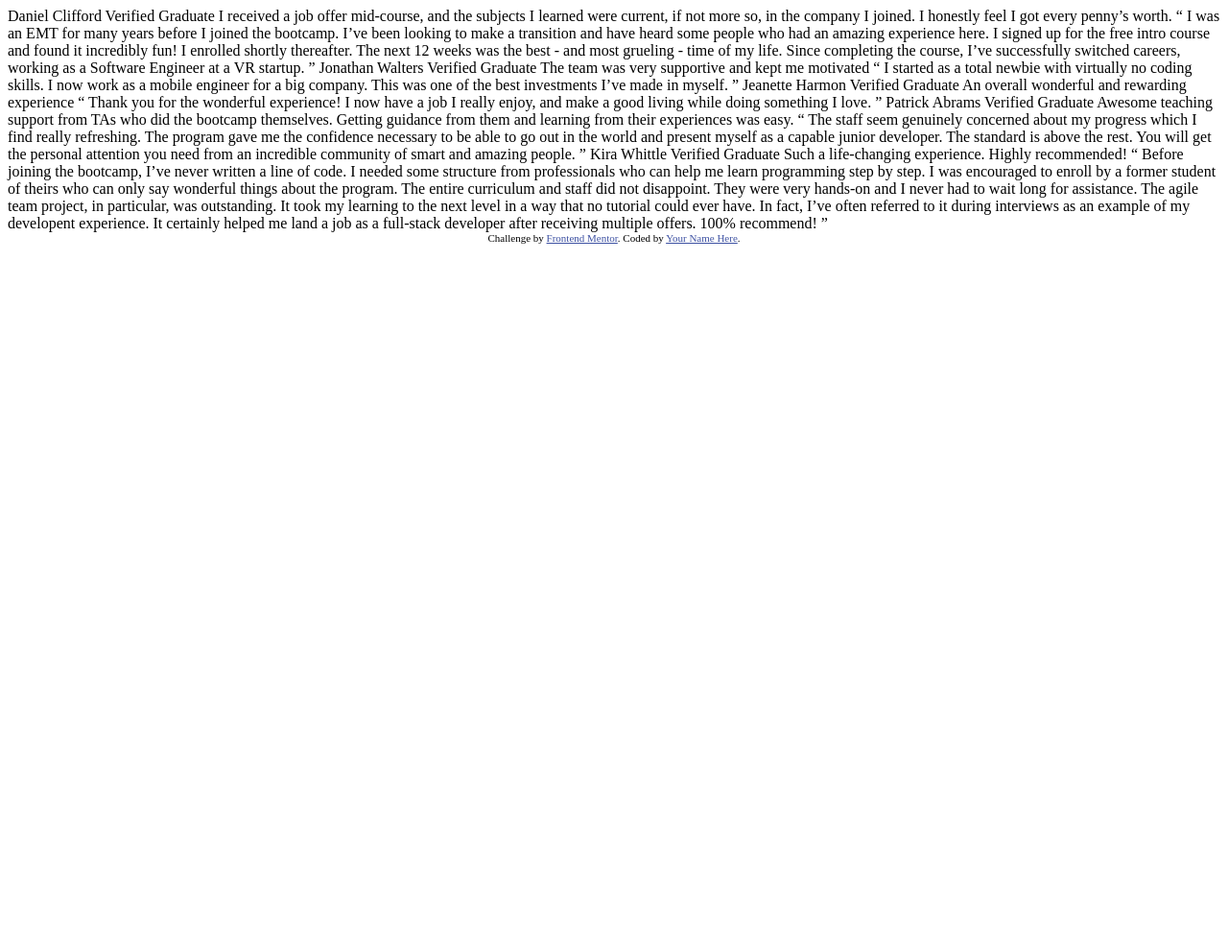
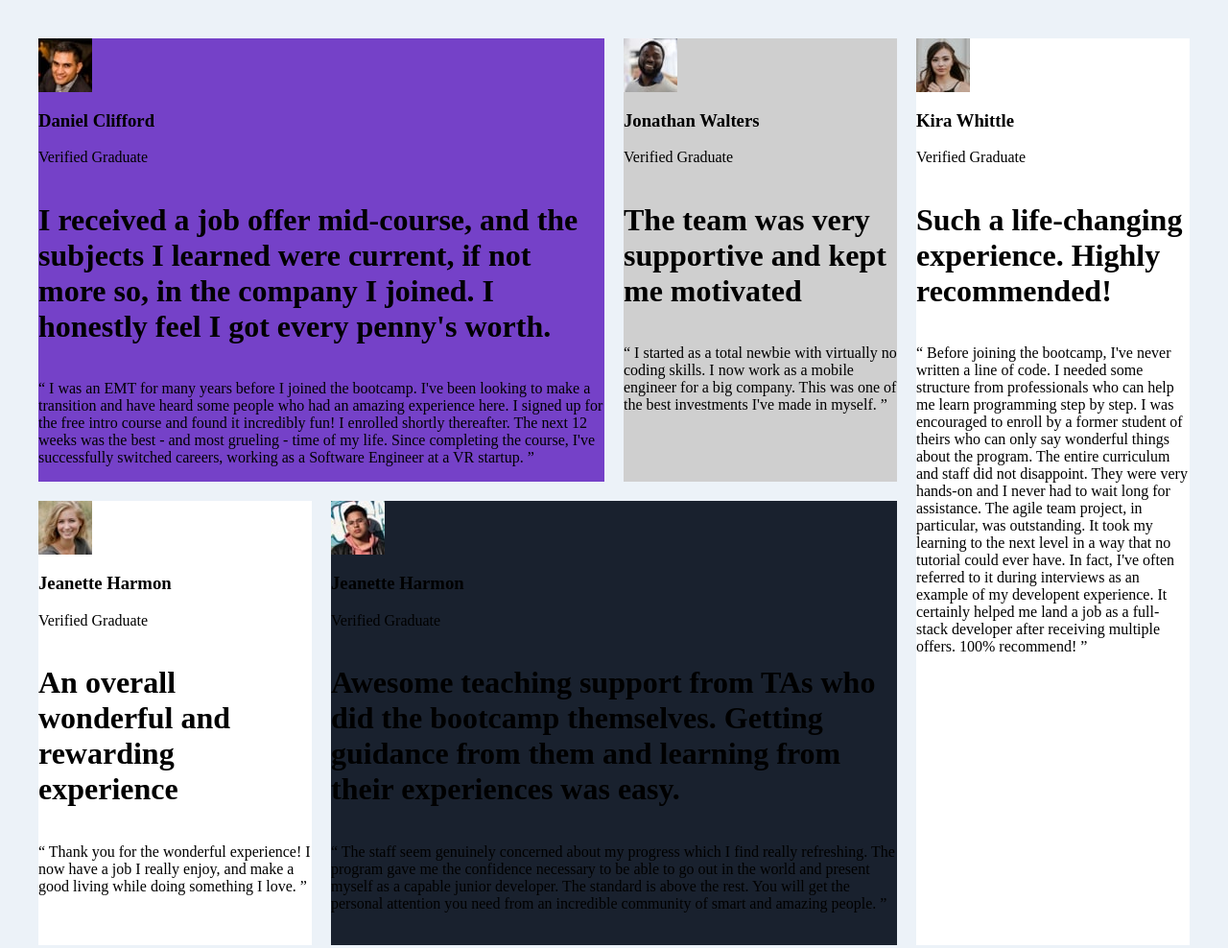
Before and after one commit to ucolinmee/frontendmentor-testimonialsGrid, a plain HTML site: page index.html in a window 1280 px wide. Shown: the whole page at 96% size. Before the commit the page ends 800 px from the top, so only its background shows below. Drawn offline with Linux system fonts and the light colour scheme.

Commit message:
Add rough layout using css grid

```diff
--- a/index.html
+++ b/index.html
@@ -1,74 +1,137 @@
-<html lang="en"><head>
-    <meta charset="UTF-8">
-    <meta name="viewport" content="width=device-width, initial-scale=1.0"> <!-- displays site properly based on user's device -->
+<html lang="en">
+  <head>
+    <meta charset="UTF-8" />
+    <meta name="viewport" content="width=device-width, initial-scale=1.0" />
+    <!-- displays site properly based on user's device -->
 
-    <link rel="icon" type="image/png" sizes="32x32" href="./images/favicon-32x32.png">
+    <link
+      rel="icon"
+      type="image/png"
+      sizes="32x32"
+      href="./images/favicon-32x32.png"
+    />
 
-    <title>Frontend Mentor | [Challenge Name Here]</title>
+    <title>Frontend Mentor | [Testimonial Grid]</title>
 
-    <!-- Feel free to remove these styles or customise in your own stylesheet 👍 -->
-    <style>
-      .attribution { font-size: 11px; text-align: center; }
-      .attribution a { color: hsl(228, 45%, 44%); }
-    </style>
+    <link rel="stylesheet" href="style.css" />
   </head>
   <body>
-    Daniel Clifford
-    Verified Graduate
+    <main>
+      <div class="grid">
+        <div class="testimonial-card first">
+          <div class="profile">
+            <img src="./images/image-daniel.jpg" />
+            <h3>Daniel Clifford</h3>
+            <p>Verified Graduate</p>
+          </div>
+          <div class="testimonial-header">
+            <h1>
+              I received a job offer mid-course, and the subjects I learned were
+              current, if not more so, in the company I joined. I honestly feel
+              I got every penny&#39s worth.
+            </h1>
+          </div>
+          <div class="testimonial-description">
+            <p>
+              “ I was an EMT for many years before I joined the bootcamp. I&#39ve
+              been looking to make a transition and have heard some people who
+              had an amazing experience here. I signed up for the free intro
+              course and found it incredibly fun! I enrolled shortly thereafter.
+              The next 12 weeks was the best - and most grueling - time of my
+              life. Since completing the course, I&#39ve successfully switched
+              careers, working as a Software Engineer at a VR startup. ”
+            </p>
+          </div>
+        </div>
 
-    I received a job offer mid-course, and the subjects I learned were current, if not more so,
-    in the company I joined. I honestly feel I got every penny’s worth.
+        <div class="testimonial-card second">
+          <div class="profile">
+            <img src="./images/image-jonathan.jpg" />
+            <h3>Jonathan Walters</h3>
+            <p>Verified Graduate</p>
+          </div>
+          <div class="testimonial-header">
+            <h1>The team was very supportive and kept me motivated</h1>
+          </div>
+          <div class="testimonial-description">
+            <p>
+              “ I started as a total newbie with virtually no coding skills. I
+              now work as a mobile engineer for a big company. This was one of
+              the best investments I&#39ve made in myself. ”
+            </p>
+          </div>
+        </div>
 
-    “ I was an EMT for many years before I joined the bootcamp. I’ve been looking to make a
-    transition and have heard some people who had an amazing experience here. I signed up
-    for the free intro course and found it incredibly fun! I enrolled shortly thereafter.
-    The next 12 weeks was the best - and most grueling - time of my life. Since completing
-    the course, I’ve successfully switched careers, working as a Software Engineer at a VR startup. ”
+        <div class="testimonial-card third">
+          <div class="profile">
+            <img src="./images/image-kira.jpg" />
+            <h3>Kira Whittle</h3>
+            <p>Verified Graduate</p>
+          </div>
+          <div class="testimonial-header">
+            <h1>Such a life-changing experience. Highly recommended!</h1>
+          </div>
+          <div class="testimonial-description">
+            <p>
+              “ Before joining the bootcamp, I&#39ve never written a line of code.
+              I needed some structure from professionals who can help me learn
+              programming step by step. I was encouraged to enroll by a former
+              student of theirs who can only say wonderful things about the
+              program. The entire curriculum and staff did not disappoint. They
+              were very hands-on and I never had to wait long for assistance.
+              The agile team project, in particular, was outstanding. It took my
+              learning to the next level in a way that no tutorial could ever
+              have. In fact, I&#39ve often referred to it during interviews as an
+              example of my developent experience. It certainly helped me land a
+              job as a full-stack developer after receiving multiple offers.
+              100% recommend! ”
+            </p>
+          </div>
+        </div>
 
-    Jonathan Walters
-    Verified Graduate
+        <div class="testimonial-card fourth">
+          <div class="profile">
+            <img src="./images/image-jeanette.jpg" />
+            <h3>Jeanette Harmon</h3>
+            <p>Verified Graduate</p>
+          </div>
+          <div class="testimonial-header">
+            <h1>An overall wonderful and rewarding experience</h1>
+          </div>
+          <div class="testimonial-description">
+            <p>
+              “ Thank you for the wonderful experience! I now have a job I
+              really enjoy, and make a good living while doing something I love.
+              ”
+            </p>
+          </div>
+        </div>
 
-    The team was very supportive and kept me motivated
-
-    “ I started as a total newbie with virtually no coding skills. I now work as a mobile engineer
-    for a big company. This was one of the best investments I’ve made in myself. ”
-
-    Jeanette Harmon
-    Verified Graduate
-
-    An overall wonderful and rewarding experience
-
-    “ Thank you for the wonderful experience! I now have a job I really enjoy, and make a good living
-    while doing something I love. ”
-
-    Patrick Abrams
-    Verified Graduate
-
-    Awesome teaching support from TAs who did the bootcamp themselves. Getting guidance from them and
-    learning from their experiences was easy.
-
-    “ The staff seem genuinely concerned about my progress which I find really refreshing. The program
-    gave me the confidence necessary to be able to go out in the world and present myself as a capable
-    junior developer. The standard is above the rest. You will get the personal attention you need from
-    an incredible community of smart and amazing people. ”
-
-    Kira Whittle
-    Verified Graduate
-
-    Such a life-changing experience. Highly recommended!
-
-    “ Before joining the bootcamp, I’ve never written a line of code. I needed some structure from
-    professionals who can help me learn programming step by step. I was encouraged to enroll by a former
-    student of theirs who can only say wonderful things about the program. The entire curriculum and staff
-    did not disappoint. They were very hands-on and I never had to wait long for assistance. The agile team
-    project, in particular, was outstanding. It took my learning to the next level in a way that no tutorial
-    could ever have. In fact, I’ve often referred to it during interviews as an example of my developent
-    experience. It certainly helped me land a job as a full-stack developer after receiving multiple offers.
-    100% recommend! ”
-
-    <div class="attribution">
-      Challenge by <a href="https://www.frontendmentor.io?ref=challenge" target="_blank">Frontend Mentor</a>.
-      Coded by <a href="#">Your Name Here</a>.
-    </div>
-
-  </body></html>
+        <div class="testimonial-card fifth">
+          <div class="profile">
+            <img src="./images/image-patrick.jpg" />
+            <h3>Jeanette Harmon</h3>
+            <p>Verified Graduate</p>
+          </div>
+          <div class="testimonial-header">
+            <h1>
+              Awesome teaching support from TAs who did the bootcamp themselves.
+              Getting guidance from them and learning from their experiences was
+              easy.
+            </h1>
+          </div>
+          <div class="testimonial-description">
+            <p>
+              “ The staff seem genuinely concerned about my progress which I
+              find really refreshing. The program gave me the confidence
+              necessary to be able to go out in the world and present myself as
+              a capable junior developer. The standard is above the rest. You
+              will get the personal attention you need from an incredible
+              community of smart and amazing people. ”
+            </p>
+          </div>
+        </div>
+      </div>
+    </main>
+  </body>
+</html>
--- /dev/null
+++ b/style.css
@@ -0,0 +1,57 @@
+body {
+  background-color: hsl(210, 46%, 95%);
+  min-height: 100vh;
+  display: flex;
+  align-items: center;
+  justify-content: center;
+}
+
+.grid {
+  display: grid;
+  grid-template-columns: repeat(4, 1fr);
+  grid-template-rows: repeat(2, 1fr);
+  gap: 20px;
+  padding: 2rem;
+}
+
+.testimonial-card {
+  display: flex;
+  flex-direction: column;
+}
+
+.first {
+  background-color: hsl(263, 55%, 52%);
+  grid-column: span 2;
+}
+
+.second {
+  background-color: hsl(0, 0%, 81%);
+}
+
+.third {
+  background-color: hsl(0, 0%, 100%);
+  grid-row: span 2;
+}
+
+.fourth {
+  background-color: hsl(0, 0%, 100%);
+}
+
+.fifth {
+  background-color: hsl(219, 29%, 14%);
+  grid-column: span 2;
+}
+
+
+
+
+
+
+
+.attribution {
+  font-size: 11px;
+  text-align: center;
+}
+.attribution a {
+  color: hsl(228, 45%, 44%);
+}
```
